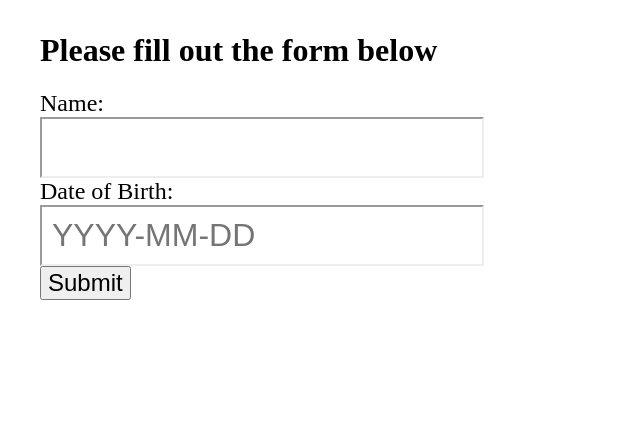
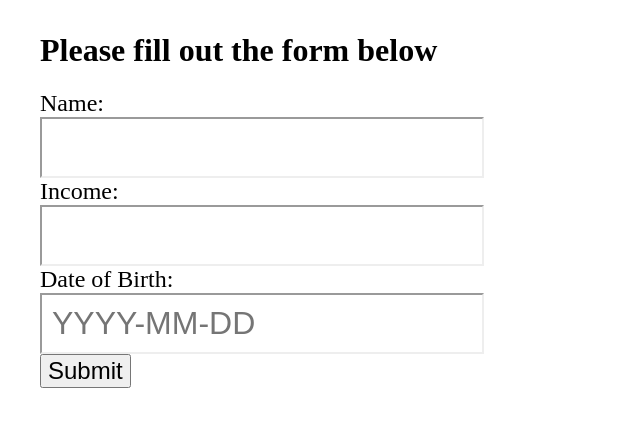
Before and after one commit to akatechis/react-form-hook, a React (Create React App) app: page / in a window 1280 px wide. Shown: the top 426 px of the page, without its empty margins (0-640 px from the left). Built offline with nearby package versions, Linux system fonts and the light colour scheme.

Commit message:
Adding a field is very simple compared to the old approach

```diff
--- a/src/Form.js
+++ b/src/Form.js
@@ -3,6 +3,7 @@ import Field from './Field'
 import useField from './hooks/useField'
 
 const dateRegex = /([0-9]{4})-([0-9]{2})-([0-9]{2})/
+const incomeRegex = /^[0-9]+(\.[0-9]{2})?$/
 
 // a date of birth is valid if it's YYYY-MM-DD and in the past
 const isDateOfBirthValid = dateOfBirth => {
@@ -33,18 +34,34 @@ const isNameValid = name => {
   return ''
 }
 
+const isIncomeValid = income => {
+  if (typeof income !== 'string') {
+    return 'Please enter your yearly income'
+  }
+  if (!incomeRegex.test(income)) {
+    return 'Please enter only the amount'
+  }
+  return ''
+}
+
 const Form = props => {
   const dobField = useField(props.dateOfBirth || '', isDateOfBirthValid)
   const nameField = useField(props.name || '', isNameValid)
+  const incomeField = useField(props.income || '', isIncomeValid)
 
   const submitForm = e => {
     e.preventDefault()
-    Promise.all([nameField.validate(), dobField.validate()])
+    return Promise.all([
+      nameField.validate(),
+      dobField.validate(),
+      incomeField.validate(),
+    ])
     .then(([nameValid, dobValid]) => {
       if (nameValid && dobValid) {
         const form = {
           name: nameField.value,
-            dateOfBirth: dobField.value
+          dateOfBirth: dobField.value,
+          income: incomeField.value,
         }
         props.onSubmit(form)
       }
@@ -58,6 +75,11 @@ const Form = props => {
         onChange={nameField.onChange}
         onBlur={nameField.onBlur}
         error={nameField.error} />
+      <Field label='Income'
+        value={incomeField.value}
+        onChange={incomeField.onChange}
+        onBlur={incomeField.onBlur}
+        error={incomeField.error} />
       <Field label='Date of Birth'
         placeholder='YYYY-MM-DD'
         value={dobField.value}
```
Lines whose indentation alone changed are shown as unchanged.
